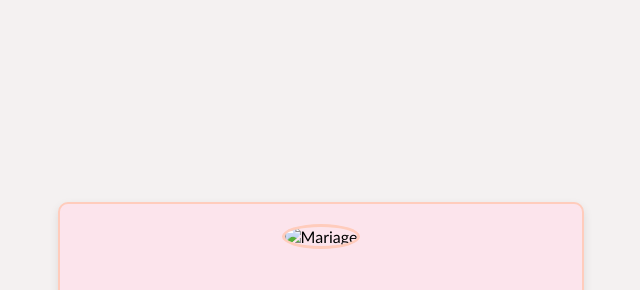
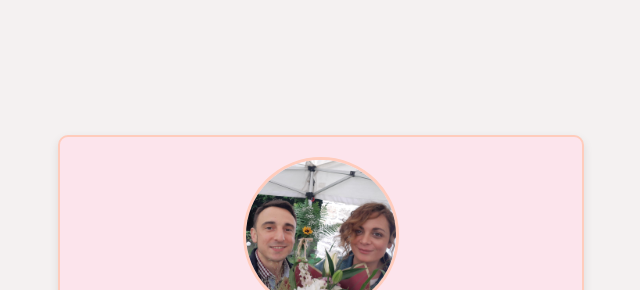
Before and after one commit to jdesampigny/boiteameuh, a plain HTML site: page index.html in a window 1280 px wide. Shown: the part 59-349 px from the top of the page, without its empty margins (319-959 px from the left). Drawn offline with Linux system fonts and the light colour scheme.

Commit message:
Update index.html

```diff
--- a/index.html
+++ b/index.html
@@ -60,7 +60,7 @@
 </head>
 <body>
     <div class="box">
-        <img src="mariage.jpeg" alt="Mariage" class="round-image">
+        <img src="mariage.jpg" alt="Mariage" class="round-image">
         <h1>Boîte à Meuh</h1>
         <h2>Mariage Dorothée et Mathieu</h2>
         <p>Secouez votre téléphone pour entendre le bruit !</p>
```
